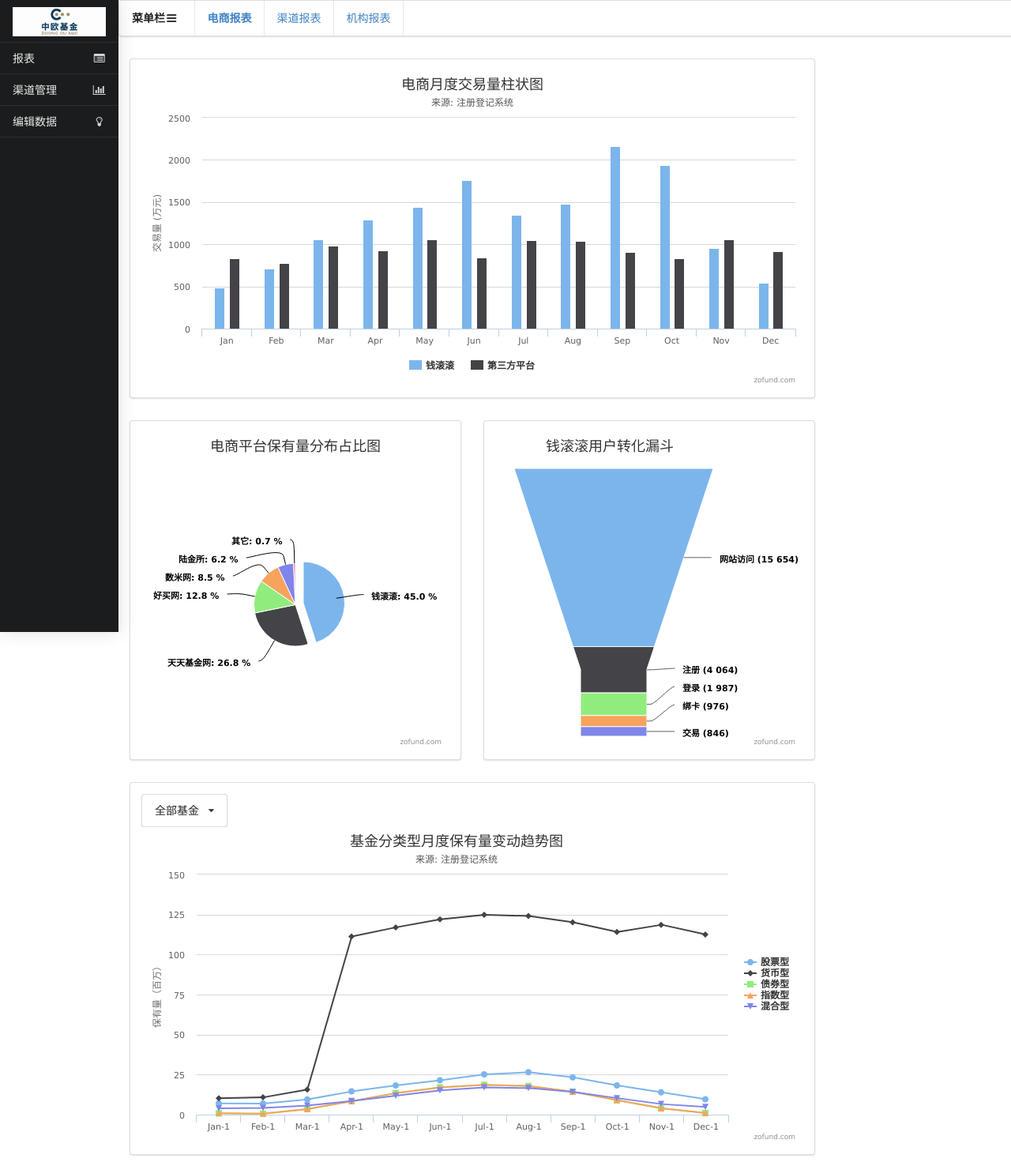
After one commit to duduniao85/fundbi, a Django app: page /ecreport/ in a window 1280 px wide; the page is wider, and only the part inside the window is pictured. The commit adds this page. Shown: that part at 79% size. Run offline with Django 3.2, Linux system fonts and the light colour scheme.

```diff
--- a/StaticReport/views.py
+++ b/StaticReport/views.py
@@ -2,7 +2,7 @@
 from django.shortcuts import render
 
 # Create your views here.
-#############################################define data generators start #################################3
+#############################################使用生成器作数据准备 #################################3
 
 
 series_Shares=[]
@@ -14,7 +14,8 @@
 
 ##############################################define route view functions start################################
 
-def chart2(request):
-    context = {
-        '':series_Shares
+def ecchart(request):
+    context={
+
     }
+    return render(request,'chart_ec.html',context)
--- a/fundbi/urls.py
+++ b/fundbi/urls.py
@@ -1,11 +1,12 @@
 from django.conf.urls import include, url
 from django.contrib import admin
-
+from StaticReport.views import ecchart
 urlpatterns = [
     # Examples:
     # url(r'^$', 'fundbi.views.home', name='home'),
     # url(r'^blog/', include('blog.urls')),
 
     url(r'^admin/', include(admin.site.urls)),
-    url(r'^chart/', include(admin.site.urls)),
+    #url(r'^chart/', include(admin.site.urls)),
+    url(r'^ecreport/', ecchart),
 ]
--- /dev/null
+++ b/static/js/funnel.js
@@ -0,0 +1,13 @@
+/*
+
+ Highcharts funnel module
+
+ (c) 2010-2016 Torstein Honsi
+
+ License: www.highcharts.com/license
+*/
+(function(b){typeof module==="object"&&module.exports?module.exports=b:b(Highcharts)})(function(b){var q=b.getOptions(),w=q.plotOptions,r=b.seriesTypes,F=b.merge,E=function(){},B=b.each;w.funnel=F(w.pie,{animation:!1,center:["50%","50%"],width:"90%",neckWidth:"30%",height:"100%",neckHeight:"25%",reversed:!1,dataLabels:{connectorWidth:1,connectorColor:"#606060"},size:!0,states:{select:{color:"#C0C0C0",borderColor:"#000000",shadow:!1}}});r.funnel=b.extendClass(r.pie,{type:"funnel",animate:E,translate:function(){var a=
+function(k,a){return/%$/.test(k)?a*parseInt(k,10)/100:parseInt(k,10)},b=0,d=this.chart,c=this.options,f=c.reversed,g=c.ignoreHiddenPoint,o=d.plotWidth,h=d.plotHeight,q=0,d=c.center,i=a(d[0],o),x=a(d[1],h),r=a(c.width,o),l,s,e=a(c.height,h),t=a(c.neckWidth,o),C=a(c.neckHeight,h),u=x-e/2+e-C,a=this.data,y,z,w=c.dataLabels.position==="left"?1:0,A,m,D,p,j,v,n;this.getWidthAt=s=function(k){var a=x-e/2;return k>u||e===C?t:t+(r-t)*(1-(k-a)/(e-C))};this.getX=function(k,a){return i+(a?-1:1)*(s(f?h-k:k)/2+
+c.dataLabels.distance)};this.center=[i,x,e];this.centerX=i;B(a,function(a){if(!g||a.visible!==!1)b+=a.y});B(a,function(a){n=null;z=b?a.y/b:0;m=x-e/2+q*e;j=m+z*e;l=s(m);A=i-l/2;D=A+l;l=s(j);p=i-l/2;v=p+l;m>u?(A=p=i-t/2,D=v=i+t/2):j>u&&(n=j,l=s(u),p=i-l/2,v=p+l,j=u);f&&(m=e-m,j=e-j,n=n?e-n:null);y=["M",A,m,"L",D,m,v,j];n&&y.push(v,n,p,n);y.push(p,j,"Z");a.shapeType="path";a.shapeArgs={d:y};a.percentage=z*100;a.plotX=i;a.plotY=(m+(n||j))/2;a.tooltipPos=[i,a.plotY];a.slice=E;a.half=w;if(!g||a.visible!==
+!1)q+=z})},drawPoints:function(){var a=this,b=a.chart.renderer,d,c,f;B(a.data,function(g){f=g.graphic;c=g.shapeArgs;d=g.pointAttr[g.selected?"select":""];f?f.attr(d).animate(c):g.graphic=b.path(c).attr(d).add(a.group)})},sortByAngle:function(a){a.sort(function(a,b){return a.plotY-b.plotY})},drawDataLabels:function(){var a=this.data,b=this.options.dataLabels.distance,d,c,f,g=a.length,o,h;for(this.center[2]-=2*b;g--;)f=a[g],c=(d=f.half)?1:-1,h=f.plotY,o=this.getX(h,d),f.labelPos=[0,h,o+(b-5)*c,h,o+
+b*c,h,d?"right":"left",0];r.pie.prototype.drawDataLabels.call(this)}});q.plotOptions.pyramid=b.merge(q.plotOptions.funnel,{neckWidth:"0%",neckHeight:"0%",reversed:!0});b.seriesTypes.pyramid=b.extendClass(b.seriesTypes.funnel,{type:"pyramid"})});
--- /dev/null
+++ b/templates/chart_ec.html
@@ -0,0 +1,305 @@
+{% extends 'new_base.html' %}
+{% block ecreportlabel %}
+    <a href="/ecreport/"><b>电商报表</b> </a>
+{% endblock %}
+{% block grid %}
+<div class="ui equal width grid" style="margin:5px 0 5px 0;width:70%">
+{#  ------------------------------------------------ 电商交易量柱状图 ---------------------------------------------------  #}
+    <div class="row">
+      <div class="column">
+        <div class="ui container segment">
+          <div class="ui container" id="chart2"></div>
+        </div>
+      </div>
+    </div>
+{#  ------------------------------------------------ 展示两块小图 ---------------------------------------------------  #}
+    <div class="row">
+      <div class="column">
+        <div class="ui container segment">
+          <div class="ui container" id="pie1"></div>
+        </div>
+      </div>
+
+      <div class="column">
+          <div class="ui container segment">
+          <div class="ui container" id="pie2"></div>
+        </div>
+      </div>
+    </div>
+{#  ------------------------------------------------ CHART BLOCK ---------------------------------------------------  #}
+    <div class="row">
+      <div class="column">
+        <div class="ui container segment">
+          <div class="ui compact menu">
+            <div class="ui simple dropdown item">
+              全部基金
+              <i class="dropdown icon"></i>
+              <div class="menu">
+                  <div class="item" id="HB">货币基金</div>
+                  <div class="item" id="GP">股票基金</div>
+                  <div class="item" id="ZQ">债券基金</div>
+                  <div class="item" id="ZS">指数基金</div>
+                  <div class="item" id="HE">混合基金</div>
+              </div>
+            </div>
+          </div>
+          <div class="ui container" id="chart1"></div>
+        </div>
+      </div>
+    </div>
+{#  ------------------------------------------------ CHART BLOCK ---------------------------------------------------  #}
+</div>
+{% endblock %}
+{#  ------------------------------------------------ SCRIPT BLOCK --------------------------------------------------  #}
+{% block chartjs %}
+    <script>
+        $('#GP').click(function () {
+          $('#chart1').highcharts({
+            credits:{
+                enabled:false
+            },
+            title: {
+                text: '朝阳二手交易'
+            },
+            yAxis: {
+                title: {
+                    text: 'TOP 3'
+                }
+            },
+            series: {{ chart_CY|safe }}
+        });
+    });
+    </script>
+{#  ------------------------------------------------ SCRIPT BLOCK --------------------------------------------------  #}
+    <script>
+        $(function () {
+          $('#chart1').highcharts({
+	        title: {
+	            text: '基金分类型月度保有量变动趋势图',
+	            x: -20 //center
+	        },
+	        subtitle: {
+	            text: '来源: 注册登记系统',
+	            x: -20
+	        },
+	        xAxis: {
+	            categories: ['Jan-1', 'Feb-1', 'Mar-1', 'Apr-1', 'May-1', 'Jun-1',
+	                'Jul-1', 'Aug-1', 'Sep-1', 'Oct-1', 'Nov-1', 'Dec-1']
+	        },
+	        yAxis: {
+	            title: {
+	                text: '保有量（百万）'
+	            },
+	            plotLines: [{
+	                value: 0,
+	                width: 1,
+	                color: '#808080'
+	            }]
+	        },
+	        tooltip: {
+	            valueSuffix: ' 百万元'
+	        },
+	        legend: {
+	            layout: 'vertical',
+	            align: 'right',
+	            verticalAlign: 'middle',
+	            borderWidth: 0
+	        },
+	        series: [{
+	            name: '股票型',
+	            data: [7.0, 6.9, 9.5, 14.5, 18.2, 21.5, 25.2, 26.5, 23.3, 18.3, 13.9, 9.6]
+	        }, {
+	            name: '货币型',
+	            data: [10.2, 10.8, 15.7, 111.3, 117.0, 122.0, 124.8, 124.1, 120.1, 114.1, 118.6, 112.5]
+	        }, {
+	            name: '债券型',
+	            data: [0.9, 0.6, 3.5, 8.4, 13.5, 17.0, 18.6, 17.9, 14.3, 9.0, 3.9, 1.0]
+	        },{
+	            name: '指数型',
+	            data: [0.9, 0.6, 3.5, 8.4, 13.5, 17.0, 18.6, 17.9, 14.3, 9.0, 3.9, 1.0]
+	        }, {
+	            name: '混合型',
+	            data: [3.9, 4.2, 5.7, 8.5, 11.9, 15.2, 17.0, 16.6, 14.2, 10.3, 6.6, 4.8]
+	        }]
+	    });
+    });
+	</script>
+{#  ------------------------------------------------ SCRIPT BLOCK --------------------------------------------------  #}
+    <script>
+        $('#TZ').click(function () {
+          $('#chart1').highcharts({
+            credits:{
+                enabled:false
+            },
+            title: {
+                text: '通州二手交易'
+            },
+            yAxis: {
+                title: {
+                    text:  'TOP 3'
+                }
+            },
+            series: {{ chart_HD|safe }}
+        });
+    });
+    </script>
+{#  ------------------------------------------------ 柱状图 --------------------------------------------------  #}
+    <script>
+    $(function () {
+        // Create the chart
+        $('#chart2').highcharts({
+            chart: {
+                type: 'column'
+            },
+            title: {
+                text: '电商月度交易量柱状图'
+            },
+            subtitle: {
+                text: '来源: 注册登记系统'
+            },
+            xAxis: {
+                categories: [
+                    'Jan',
+                    'Feb',
+                    'Mar',
+                    'Apr',
+                    'May',
+                    'Jun',
+                    'Jul',
+                    'Aug',
+                    'Sep',
+                    'Oct',
+                    'Nov',
+                    'Dec'
+                ]
+            },
+            yAxis: {
+                min: 0,
+                title: {
+                    text: '交易量 (万元)'
+                }
+            },
+            tooltip: {
+                headerFormat: '<span style="font-size:10px">{point.key}</span><table>',
+                pointFormat: '<tr><td style="color:{series.color};padding:0">{series.name}: </td>' +
+                    '<td style="padding:0"><b>{point.y:.1f} 万元</b></td></tr>',
+                footerFormat: '</table>',
+                shared: true,
+                useHTML: true
+            },
+            plotOptions: {
+                column: {
+                    pointPadding: 0.2,
+                    borderWidth: 0
+                }
+            },
+            series: [{
+                name: '钱滚滚',
+                data: [490.9, 710.5, 1060.4, 1290.2, 1440.0, 1760.0, 1350.6, 1480.5, 2160.4, 1940.1, 950.6, 540.4]
+
+            }, {
+                name: '第三方平台',
+                data: [830.6, 780.8, 980.5, 930.4, 1060.0, 840.5, 1050.0, 1040.3, 910.2, 830.5, 1060.6, 920.3]
+
+            }]
+        });
+    });
+
+    </script>
+{#  ------------------------------------------------ SCRIPT BLOCK --------------------------------------------------  #}
+    <script>
+    $(function () {
+        $('#pie1').highcharts({
+            chart: {
+                plotBackgroundColor: null,
+                plotBorderWidth: null,
+                plotShadow: false
+            },
+            title: {
+                text: '电商平台保有量分布占比图'
+            },
+            tooltip: {
+                pointFormat: '{series.name}: <b>{point.percentage:.1f}%</b>'
+            },
+            plotOptions: {
+                pie: {
+                    allowPointSelect: true,
+                    cursor: 'pointer',
+                    dataLabels: {
+                        enabled: true,
+                        color: '#000000',
+                        connectorColor: '#000000',
+                        format: '<b>{point.name}</b>: {point.percentage:.1f} %'
+                    }
+                }
+            },
+            series: [{
+                type: 'pie',
+                name: '保有量占比',
+                data: [
+                    {
+                        name: '钱滚滚',
+                        y: 45,
+                        sliced: true,
+                        selected: true
+                    },
+                    ['天天基金网',       26.8],
+                    {
+                        name: '好买网',
+                        y: 12.8,
+                        sliced: false,
+                        selected: false
+                    },
+                    ['数米网',    8.5],
+                    ['陆金所',     6.2],
+                    ['其它',   0.7]
+                ]
+            }]
+        });
+    });
+    </script>
+{#  ------------------------------------------------ SCRIPT BLOCK --------------------------------------------------  #}
+    <script>
+    $(function () {
+        $('#pie2').highcharts({
+            chart: {
+                type: 'funnel',
+                marginRight: 100
+            },
+            title: {
+                text: '钱滚滚用户转化漏斗',
+                x: -50
+            },
+            plotOptions: {
+                series: {
+                    dataLabels: {
+                        enabled: true,
+                        format: '<b>{point.name}</b> ({point.y:,.0f})',
+                        color: 'black',
+                        softConnector: true
+                    },
+                    neckWidth: '30%',
+                    neckHeight: '25%'
+
+                    //-- Other available options
+                    // height: pixels or percent
+                    // width: pixels or percent
+                }
+            },
+            legend: {
+                enabled: false
+            },
+            series: [{
+                name: 'Unique users',
+                data: [
+                    ['网站访问',   15654],
+                    ['注册',       4064],
+                    ['登录', 1987],
+                    ['绑卡',    976],
+                    ['交易',    846]
+                ]
+            }]
+        });
+    });
+    </script>
+{% endblock %}
--- a/templates/new_base.html
+++ b/templates/new_base.html
@@ -4,7 +4,7 @@
   <head>
     <meta charset="utf-8">
     <title>
-      Do not put label here!
+      中欧报表平台
     </title>
     <link rel="stylesheet" href="{% static 'css/semantic.css' %}">
     <script src="{% static 'js/jquery.min.js' %}"></script>
@@ -12,6 +12,7 @@
     <script src="{% static 'js/exporting.js' %}"></script>
     <script src="{% static 'js/highcharts.js' %}"></script>
     <script src="{% static 'js/highcharts-more.js' %}"></script>
+    <script src="{% static 'js/funnel.js' %}"></script>
 
   </head>
 
@@ -21,15 +22,15 @@
         <img src="{% static 'images/logo2.png' %}">
       </div>
       <div class="item">
-        Doucument
+        报表
         <i class="browser icon"></i>
       </div>
       <div class="item">
-        Charts
+        渠道管理
         <i class="bar chart icon"></i>
       </div>
       <div class="item">
-        Others
+        编辑数据
         <i class="idea icon"></i>
       </div>
     </div>
@@ -37,17 +38,23 @@
     <div class="pusher">
       <div class="ui menu">
         <div class="header item" id="menu">
-          Menu
+          菜单栏
           <i class="content icon"></i>
         </div>
         <div class="item">
-          About us
+          {% block ecreportlabel %}
+          <a href="/ecreport/">电商报表</a>
+          {% endblock %}
         </div>
         <div class="item">
-          Location
+          {% block orgcustreport %}
+          <a href="#">渠道报表</a>
+          {% endblock %}
         </div>
         <div class="item">
-          Others
+          {% block channelreport %}
+          <a href="#">机构报表</a>
+          {% endblock %}
         </div>
       </div>
 
```
Also changed, not shown: StaticReport/admin.py (+7 -4 lines), StaticReport/models.py (+48 -48 lines), fundbi/settings.py (+5 -5 lines), templates/chart2.html (deleted, +0 -207 lines), static/js/highcharts.js.
